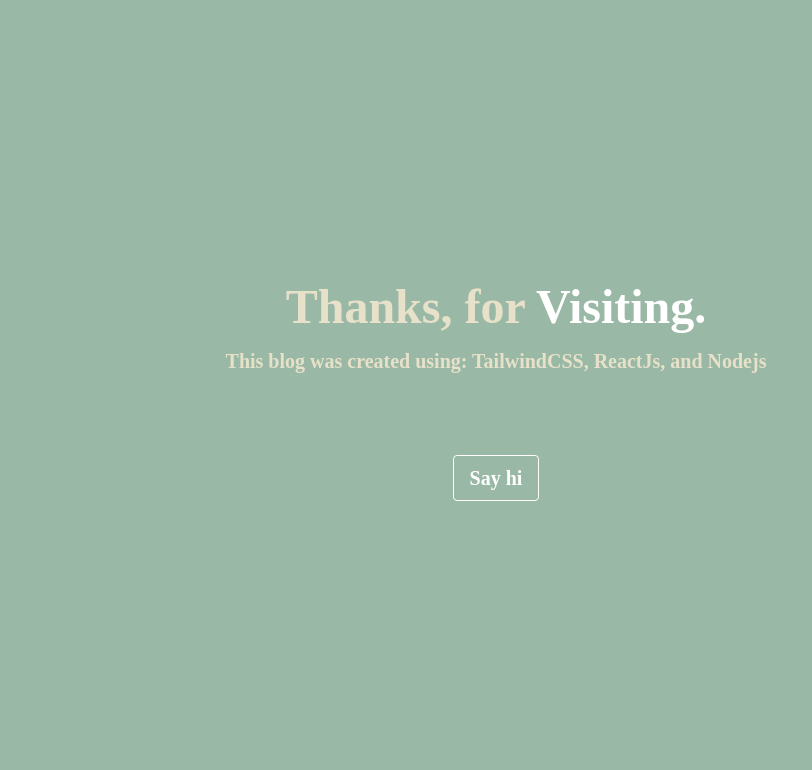
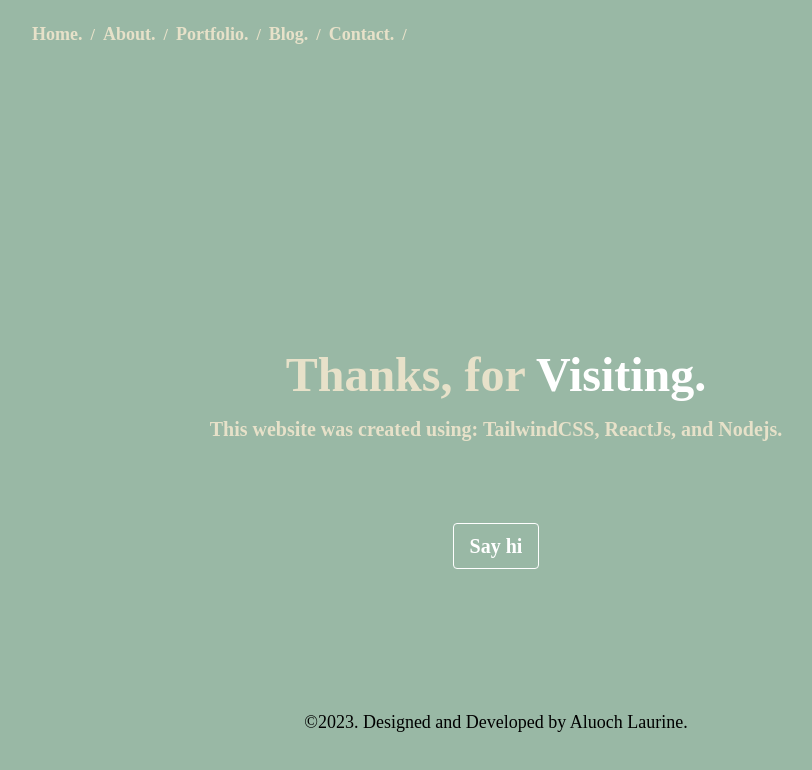
Before and after one commit to laualuoch/aluoch., a React (Create React App) app: page /end in a window 1280 px wide. Shown: the top 770 px of the page, without its empty margins (144-956 px from the left). Built offline with nearby package versions, Linux system fonts and the light colour scheme.

Commit message:
update contact page

```diff
--- a/src/App.js
+++ b/src/App.js
@@ -5,7 +5,7 @@ import './assets/main.css'
 import About from "./pages/About/About";
 import PortfolioPage from "./pages/Portfolio/Portfolio";
 import Blog from "./pages/Blog/Blog";
-import End from "./pages/End/End";
+import Contact from "./pages/End/End";
 import { Breadcrumb } from "react-bootstrap";
 
 function App() {
--- a/src/index.js
+++ b/src/index.js
@@ -8,7 +8,7 @@ import './assets/main.css';
 import About from './pages/About/About';
 import PortfolioPage from './pages/Portfolio/Portfolio';
 import Blog from './pages/Blog/Blog';
-import End from "./pages/End/End";
+import Contact from "./pages/End/End";
 
 const rootElement = document.getElementById('root');
 const root = createRoot(rootElement);
@@ -21,7 +21,7 @@ root.render(
           <Route path="/about" element={ <About /> } />
           <Route path="/portfolio" element={<PortfolioPage />} />
           <Route path="/more" element={<Blog />} />
-          <Route path="/end" element={<End />} />
+          <Route path="/end" element={<Contact />} />
         </Routes>
     </Router>
   </StrictMode>
--- a/src/pages/End/End.js
+++ b/src/pages/End/End.js
@@ -1,8 +1,41 @@
+import { useNavigate } from "react-router-dom";
 import Button from "../../components/Button";
+import Footer from "../../components/Footer";
+import Breadcrumb from "../../components/Breadcrumb";
 
-const End = () => {
+const Contact = () => {
+    const navigate = useNavigate();
+
+    const navigateToHome = () => {
+        navigate('/');
+    }
+
+    const navigateToAbout = () => {
+        navigate('/about');
+    }
+    const navigateToPortfolio = () => {
+        navigate('/portfolio');
+    }
+
+    const navigateToMore = () => {
+        navigate('/more');
+    }
+
+    const navigateToEnd = () => {
+        navigate('/end');
+    }
+
+    const navItems = [
+        {link:"Home.", linkOnClick: navigateToHome},
+        {link:"About.", linkOnClick: navigateToAbout},
+        {link:"Portfolio.", linkOnClick: navigateToPortfolio},
+        {link:"Blog.", linkOnClick: navigateToMore},
+        {link:"Contact.", linkOnClick: navigateToEnd}
+    ];
+
     return (
         <>
+        <Breadcrumb navItems={navItems} />
         <div className="flex flex-col h-screen items-center justify-center">
             <div className="container mx-auto px-4">
                 <div className="flex items-center justify-center p-6 space-x-8">
@@ -11,10 +44,10 @@ const End = () => {
                             Thanks, for <span className="text-white">Visiting.</span>
                         </h4>
                         <h2 className="text-xl text-beige font-chilanka font font-semibold mb-4">
-                            This blog was created using:
+                            This website was created using:
                             TailwindCSS,
                             ReactJs, and
-                            Nodejs
+                            Nodejs.
                         </h2>
                     </div>
                 </div>
@@ -23,8 +56,9 @@ const End = () => {
                 </div>
             </div>
         </div>
+        <Footer />
         </>
     );
 }
 
-export default End;
+export default Contact;
```
